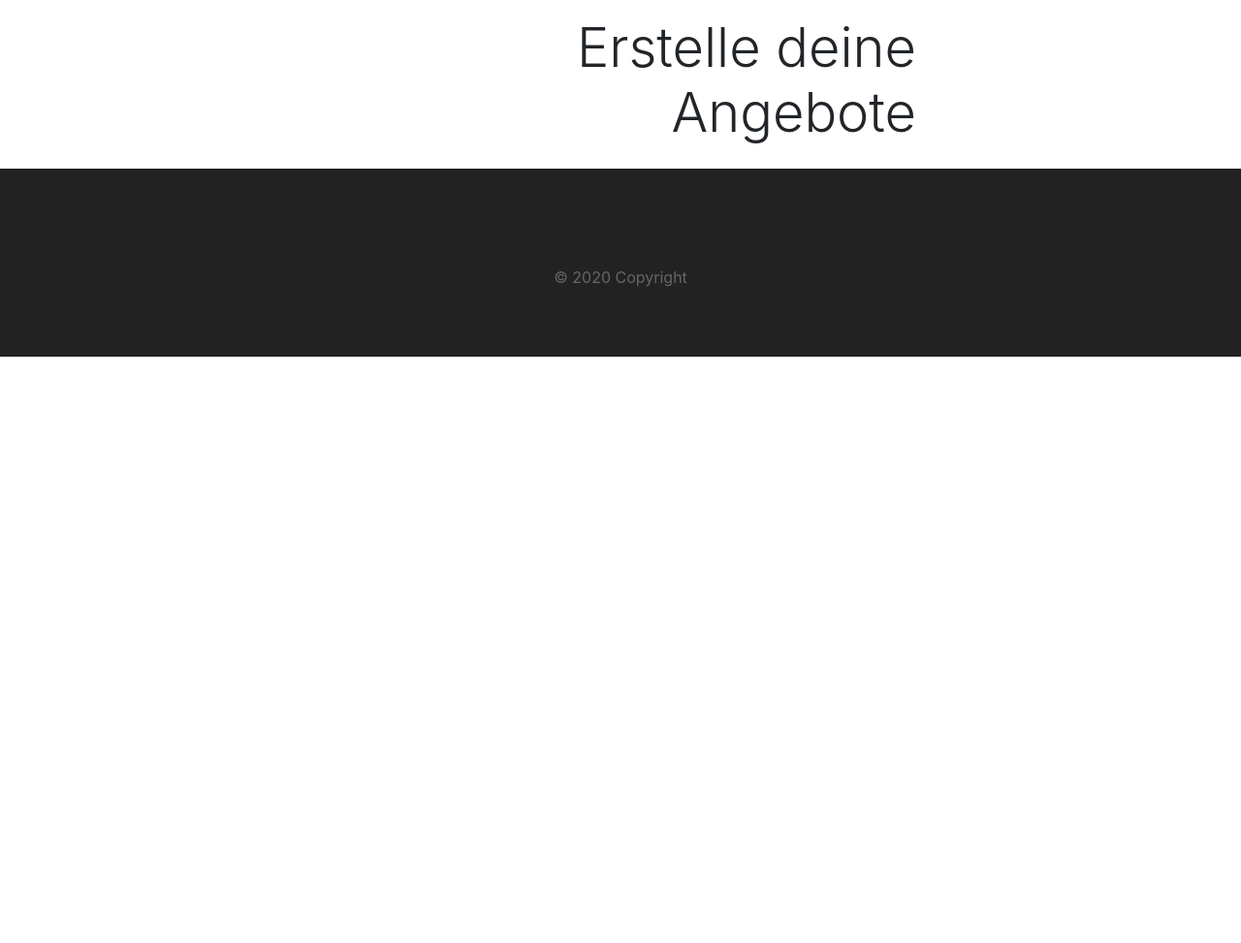
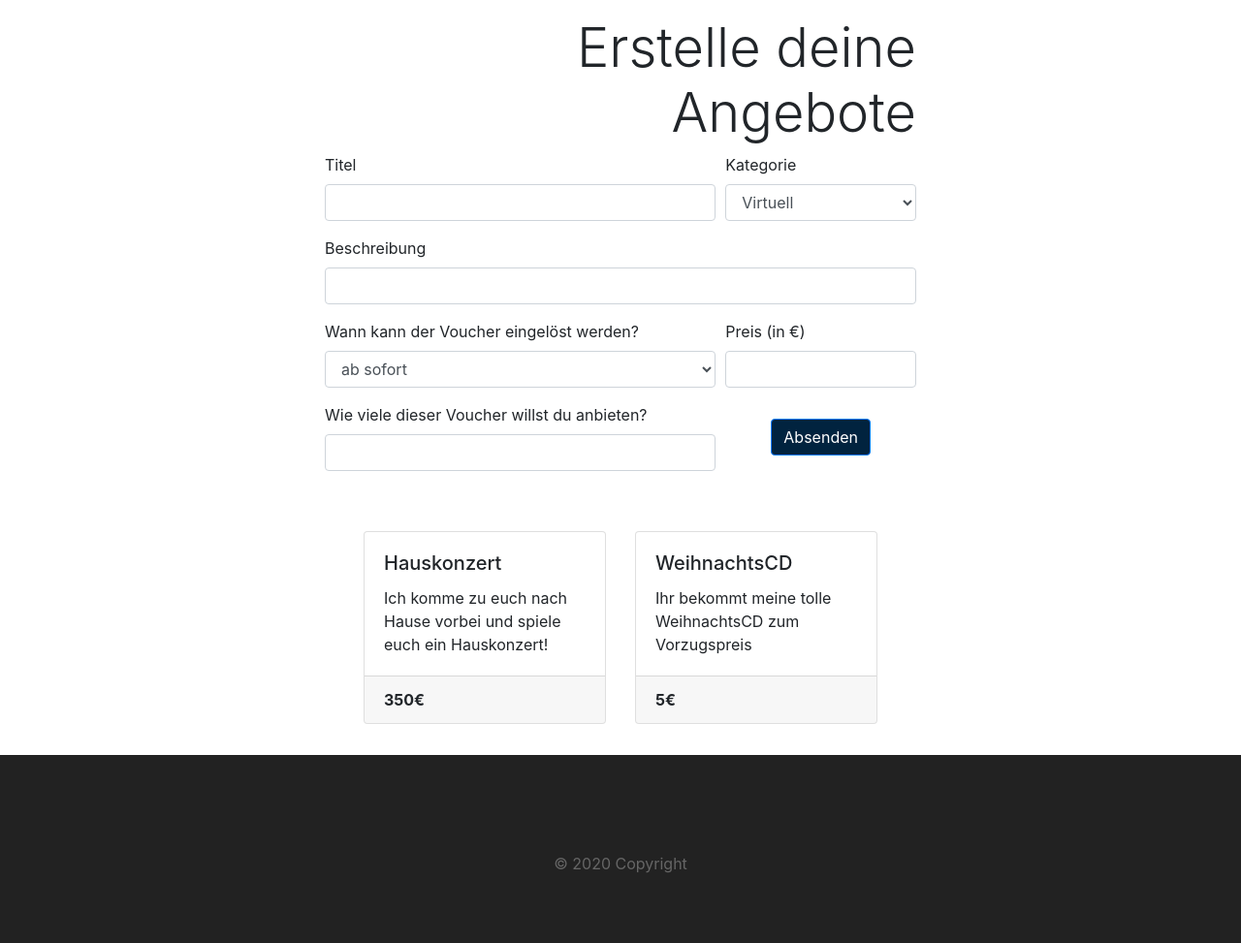
Before and after one commit to christianhpoe/wirvsvirus, a Flask app: page /createRewards/1 in a window 1280 px wide. Shown: the part 69-1042 px from the top of the page at 97% size. Before the commit the page ends 437 px from the top, so only its background shows below. Run offline with Flask 2, Linux system fonts and the light colour scheme; a user stored in the database is signed in; data comes from the database, SQL or seed files in the repository; some libraries are stand-ins or nearby versions.

Commit message:
createReward zeigt alle an, erstellen funktioniert

```diff
--- a/app.py
+++ b/app.py
@@ -78,18 +78,18 @@ class CreatePageForm(FlaskForm):
     artist_location_lat = FloatField(id="secretlat")
     submit = SubmitField('Absenden')
 
-class CreateVoucherForm(FlaskForm):
-    voucher_title = StringField(
+class CreateRewardForm(FlaskForm):
+    title = StringField(
         "Titel", [DataRequired(message="Bitte gib einen Titel an.")])
-    voucher_description = StringField(
+    description = StringField(
         "Beschreibung", [DataRequired(message="Bitte gib eine Beschreibung an.")])
-    voucher_category = SelectField("Kategorie", [DataRequired(message="Bitte wähle eine Kategorie aus.")], choices=[
+    category_form = SelectField("Kategorie", [DataRequired(message="Bitte wähle eine Kategorie aus.")], choices=[
                                   ('Virtuell', 'Virtuell'), ('Analog', 'Analog')])
-    voucher_time = SelectField("Wann kann der Voucher eingelöst werden?", [DataRequired(message="Bitte wähle einen Zeitraum aus.")], choices=[
+    category_time = SelectField("Wann kann der Voucher eingelöst werden?", [DataRequired(message="Bitte wähle einen Zeitraum aus.")], choices=[
         ('ab sofort', 'ab sofort'), ('nach der Krise', 'nach der Krise')])
-    voucher_price = IntegerField(
+    price = IntegerField(
         "Preis (in €)", [DataRequired(message="Bitte gib einen Preis an.")])
-    voucher_number = IntegerField("Wie viele dieser Voucher willst du anbieten?", validators=[
+    number = IntegerField("Wie viele dieser Voucher willst du anbieten?", validators=[
                                   DataRequired(message="Bitte gib eine Anzahl an."), NumberRange(min=0)])
     submit = SubmitField('Absenden')
 
@@ -226,7 +226,6 @@ def createPage():
       form.populate_obj(page)
       page.creator_id = current_user.id
 
-      print("adding ", page)
       db.session.add(page)
       db.session.commit()
       return redirect(url_for('index'))
@@ -236,9 +235,19 @@ def createPage():
 @app.route("/createRewards/<int:pageId>", methods=['GET', 'POST'])
 @login_required
 def createRewards(pageId):
-  form = CreateVoucherForm()
+    rewards = Reward.query.filter_by(Page_Id=pageId)
+    form = CreateRewardForm()
 
-  return render_template("createRewards.html", title="Angebote erstellen", form=form)
+    if form.validate_on_submit():
+        r = Reward()
+        form.populate_obj(r)
+        r.Page_Id = pageId
+
+        db.session.add(r)
+        db.session.commit()
+        return render_template("createRewards.html", title="Angebote erstellen", form=form, rewards=rewards)
+
+    return render_template("createRewards.html", title="Angebote erstellen", form=form, rewards=rewards)
 
 
 @app.route("/deletePage", methods=['GET', 'POST'])
--- a/templates/createRewards.html
+++ b/templates/createRewards.html
@@ -8,25 +8,64 @@
         <h1 class="display-4">Erstelle deine Angebote</h1>
       </div>
 
+      <form id="createRewardForm" action="" method="post">
+        {{ form.hidden_tag() }}
+        <div class="form-row">
+          <div class="form-group col-8">
+            {{ form.title.label }}
+            {{ form.title(class="form-control") }}
+          </div>
+          <div class="form-group col-4">
+            {{ form.category_form.label }}
+            {{ form.category_form(class="form-control") }}
+          </div>
+        </div>
+        <div class="form-group">
+          {{ form.description.label }}
+          {{ form.description(class="form-control") }}
+        </div>
+        <div class="form-row">
+          <div class="form-group col-8">
+            {{ form.category_time.label }}
+            {{ form.category_time(class="form-control") }}
+          </div>
+          <div class="form-group col-4">
+            {{ form.price.label }}
+            {{ form.price(class="form-control") }}
+          </div>
+        </div>
 
+        <div class="form-row">
+          <div class="form-group col-8">
+            {{ form.number.label }}
+            {{ form.number(class="form-control") }}
+          </div>
+          <div class="form-group col-4 text-center">
+            {{ form.submit(class="btn btn-primary mt-3") }}
+          </div>
+        </div>
+      </form>
 
+    </div>
+  </div>
+
+  <div class="row justify-content-center" style="margin-top:30px;">
+    <div class="col-10">
+      <div class="card-deck justify-content-center">
+      {% for r in rewards %}
+        <div class="card my-3" style="min-width:250px; max-width:250px;">
+          <div class="card-body">
+            <h5 class="card-title">{{ r.title }}</h5>
+            <p class="card-text">{{ r.description }}</p>
+          </div>
+          <div class="card-footer">
+            <strong>{{ r.price | int }}€</strong>
+          </div>
+        </div>
+        {% endfor %}
+      </div>
     </div>
   </div>
 </div>
 
 {% endblock %}
-
-
-voucher_title = StringField(
-        "Titel", [DataRequired(message="Bitte gib einen Titel an.")])
-    voucher_description = StringField(
-        "Beschreibung", [DataRequired(message="Bitte gib eine Beschreibung an.")])
-    voucher_category = SelectField("Kategorie", [DataRequired(message="Bitte wähle eine Kategorie aus.")], choices=[
-                                  ('Virtuell', 'Virtuell'), ('Analog', 'Analog')])
-    voucher_time = SelectField("Wann kann der Voucher eingelöst werden?", [DataRequired(message="Bitte wähle einen Zeitraum aus.")], choices=[
-        ('ab sofort', 'ab sofort'), ('nach der Krise', 'nach der Krise')])
-    voucher_price = IntegerField(
-        "Preis (in €)", [DataRequired(message="Bitte gib einen Preis an.")])
-    voucher_number = IntegerField("Wie viele dieser Voucher willst du anbieten?", validators=[
-                                  DataRequired(message="Bitte gib eine Anzahl an."), NumberRange(min=0)])
-    submit = SubmitField('Absenden')
```
